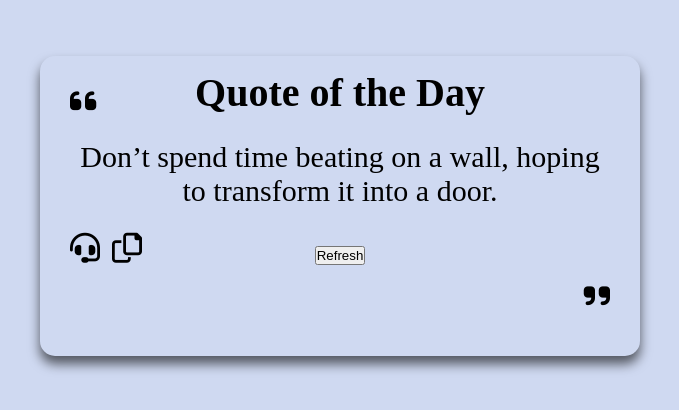
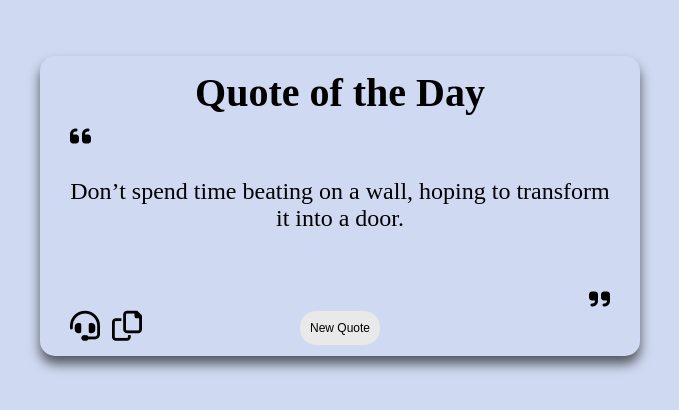
Before and after one commit to sailaja22/Quotegenerator, a plain HTML site: page index.html in a window 1280 px wide. Shown: the part 204-614 px from the top of the page, without its empty margins (310-989 px from the left). Drawn offline with Linux system fonts and the light colour scheme.

Commit message:
Update index.html

```diff
--- a/index.html
+++ b/index.html
@@ -14,9 +14,11 @@
 <!-- front -->
         <div class="container">
                 <header class="title">Quote of the Day</header>
-                <i class="fas fa-quote-left"></i>
-                    <p class="quote" id="quote">Don’t spend time beating on a wall, hoping to transform it into a door.</p>
-                <i class="fas fa-quote-right"></i>
+                <div class="content">
+                  <i class="fas fa-quote-left"></i>
+                  <p class="quote" id="quote">Don’t spend time beating on a wall, hoping to transform it into a door.</p>
+                  <i class="fas fa-quote-right"></i>
+              </div>
 
                 <div class="buttons">
                     <div class="features">
@@ -24,7 +26,7 @@
                         <li class="speech"><i class="fa-solid fa-headset"></i></li>
                         <li class="copy"><i class="fa-regular fa-copy"></i></li>
                       </ul>
-                      <button class="refresh" id="refresh" onclick="newQuote()" >Refresh</button>
+                      <button class="new" id="new" onclick="newQuote()" >New Quote</button>
                 </div>
         </div>
 
```
